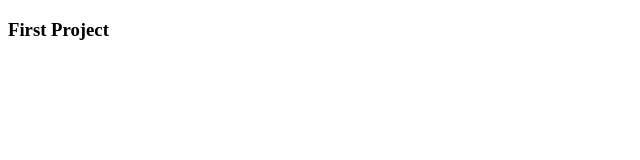
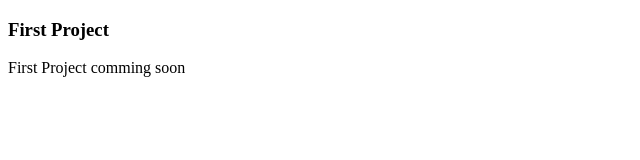
Before and after one commit to punom-roy/MI-1, a plain HTML site: page index.html in a window 1280 px wide. Shown: the whole page, without its empty margins (0-640 px from the left). Drawn offline with Linux system fonts and the light colour scheme.

Commit message:
First Project

```diff
--- a/index.html
+++ b/index.html
@@ -7,5 +7,6 @@
 </head>
 <body>
     <h3>First Project</h3>
+    <p>First Project comming soon</p>
 </body>
 </html>
```
